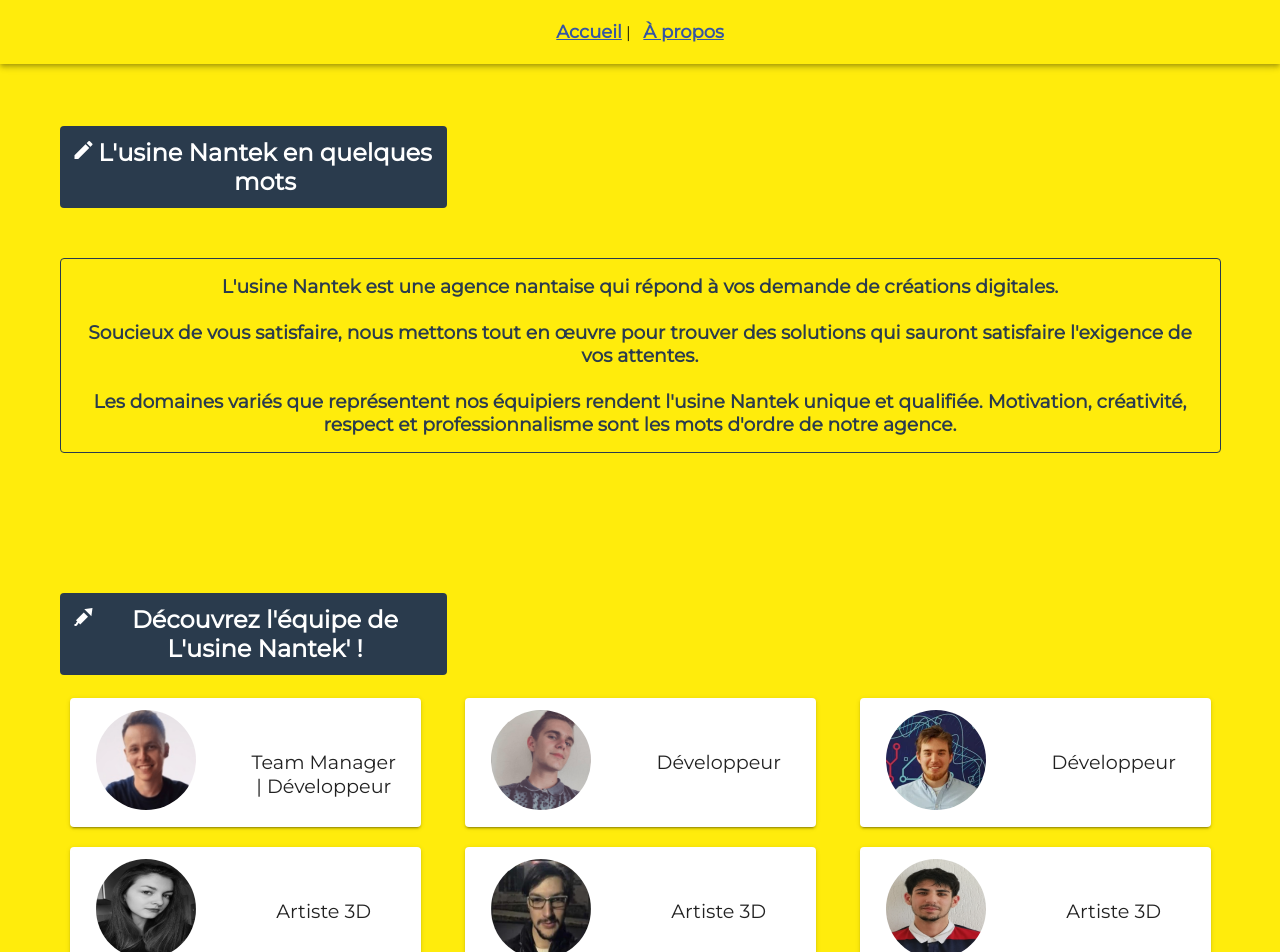
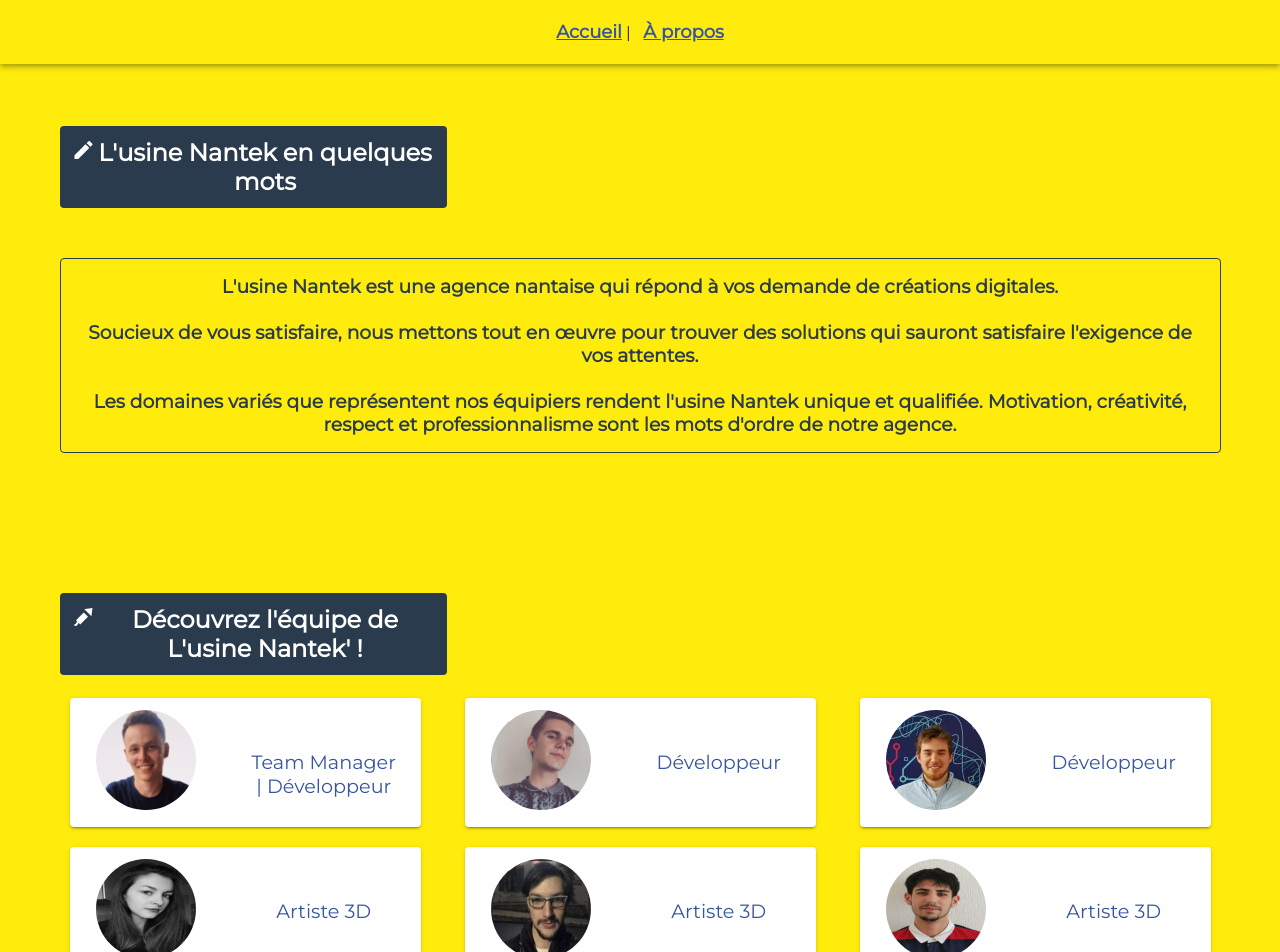
Before and after one commit to finaly55/warehouse3d, a Vue app: page /about in a window 1280 px wide. Shown: the top 952 px of the page. Built offline with nearby package versions, Linux system fonts and the light colour scheme.

Commit message:
about vue

```diff
--- a/src/views/About.vue
+++ b/src/views/About.vue
@@ -249,5 +249,6 @@
 .desc-text {
   margin-top: 40px;
   margin-right: 20px;
+  color: #3555a2;
 }
 </style>
```
